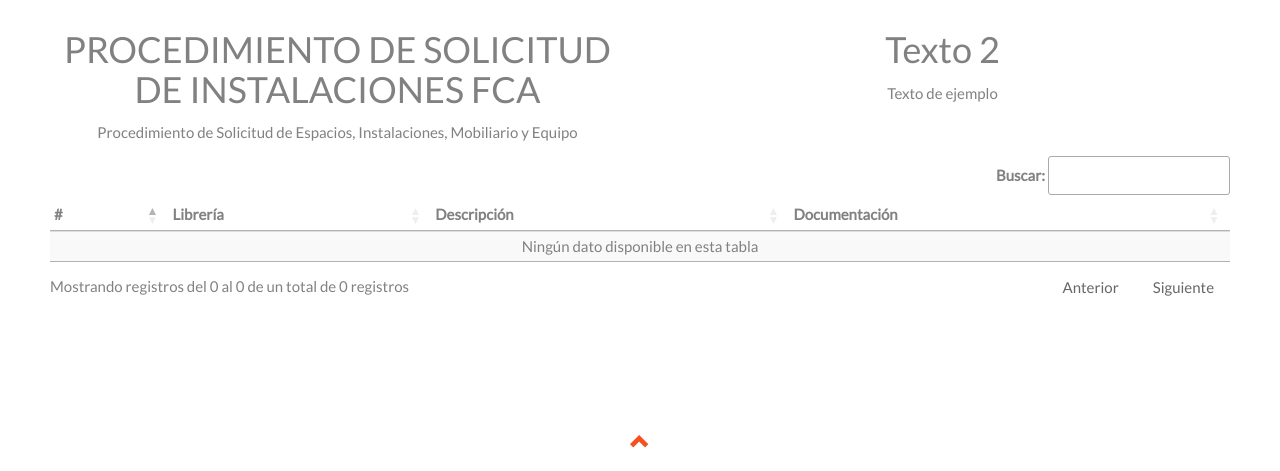
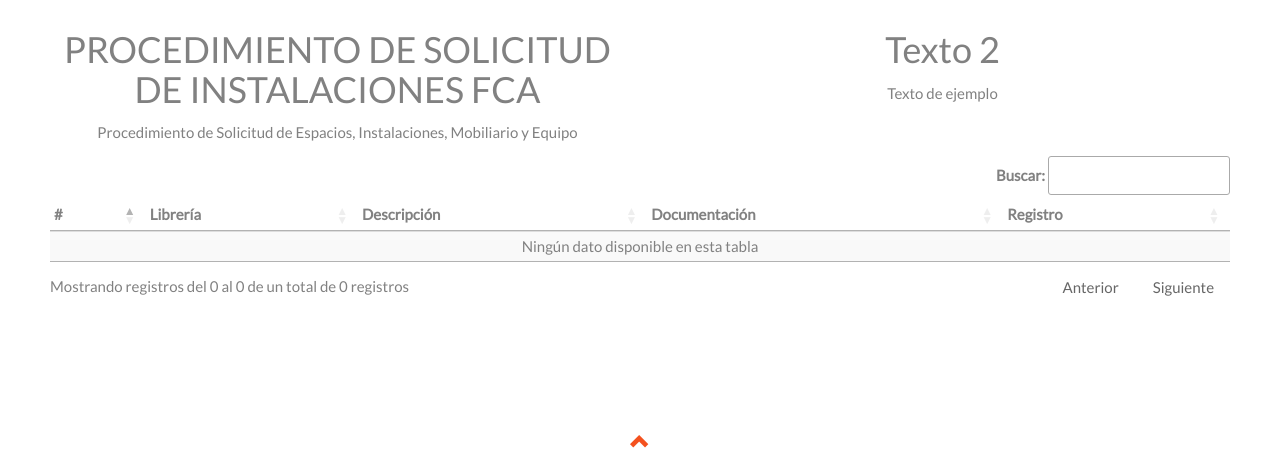
Before and after one commit to agongora85/empresa, a CodeIgniter app: page /empresa/index.php/welcome/avisos in a window 1280 px wide. Shown: the part 50-521 px from the top of the page. Run offline with CodeIgniter, Linux system fonts and the light colour scheme; some libraries are stand-ins or nearby versions.

Commit message:
Se agrega el campo de registro en la tabla

```diff
--- a/application/views/librerias.php
+++ b/application/views/librerias.php
@@ -18,6 +18,7 @@
                         <th>Librería</th>
                         <th>Descripción</th>
                         <th>Documentación</th>
+                        <th>Registro</th>
                     </tr>
                 </thead>
                 <?php
@@ -30,6 +31,7 @@
                             echo "<td>".$item->nombre."</td>";
                             echo "<td>".$item->descripcion."</td>";
                             echo "<td><a href='".$item->documentacion."' target='_blank'>Link</a></td>";
+                            echo "<td>".$item->registro."</td>";
                         echo "</tr>";
                         $i+=1;
                     }
```
